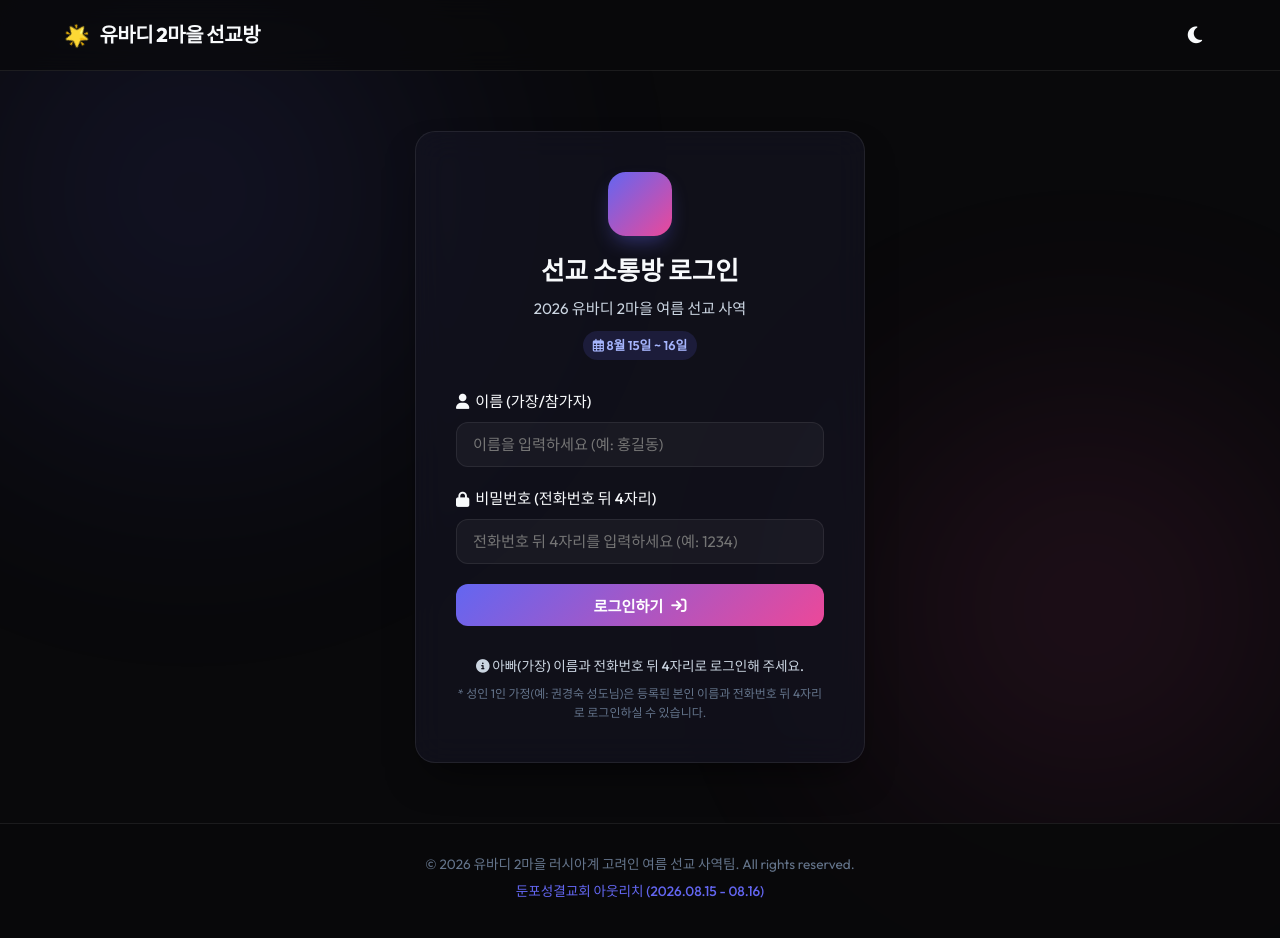
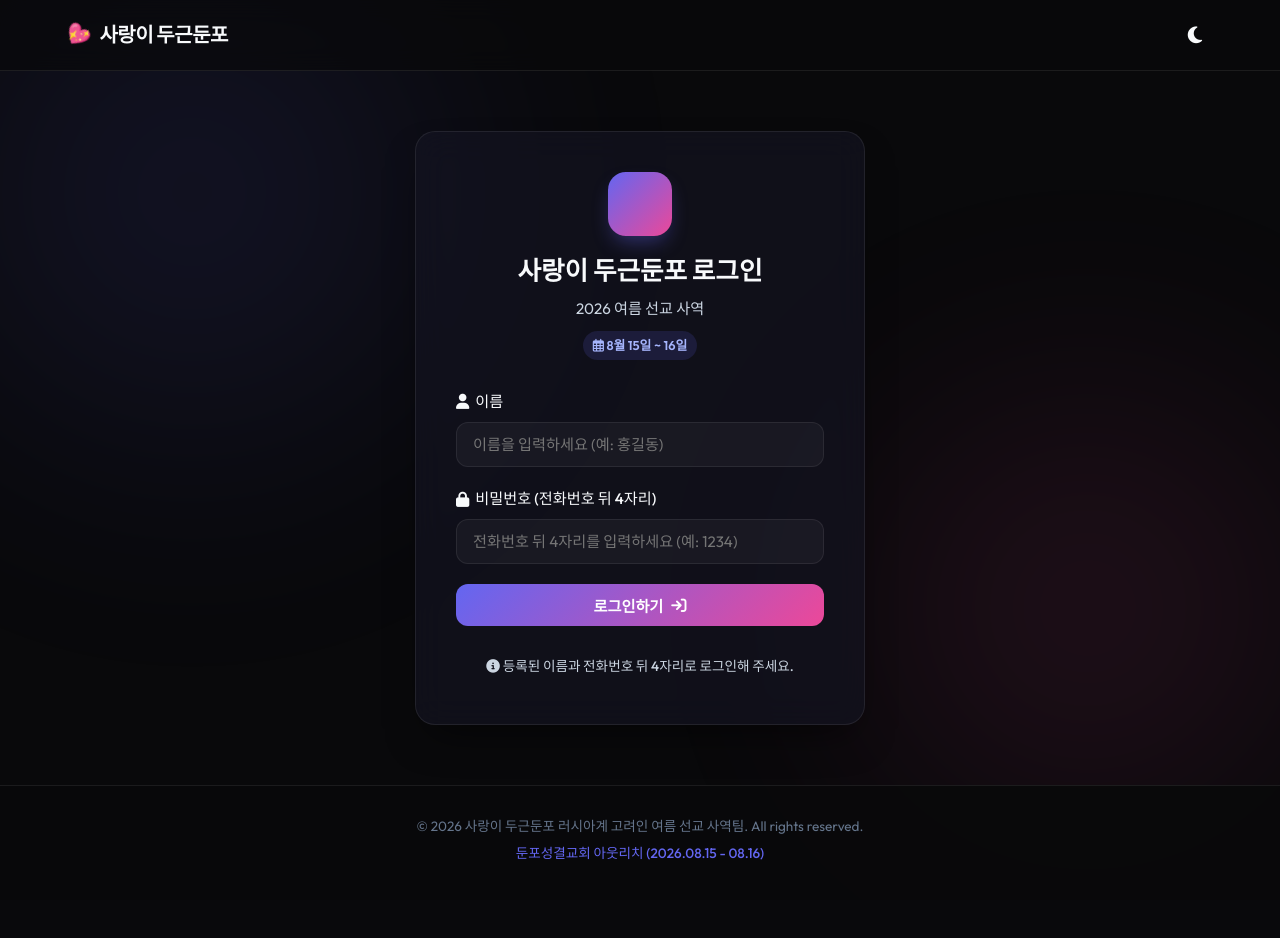
Before and after one commit to crossbow02/2026-summer-ubd, a Flask app: page /login in a window 1280 px wide. After the commit the page ends 860 px from the top, so only its background shows below. Run offline with Flask 3, Linux system fonts and the light colour scheme.

Commit message:
Rename service name to '사랑이 두근둔포' and simplify login page wording

```diff
--- a/templates/base.html
+++ b/templates/base.html
@@ -3,7 +3,7 @@
 <head>
     <meta charset="UTF-8">
     <meta name="viewport" content="width=device-width, initial-scale=1.0">
-    <title>{% block title %}유바디 2마을 여름 선교 소통방{% endblock %}</title>
+    <title>{% block title %}사랑이 두근둔포 소통방{% endblock %}</title>
     <!-- Google Fonts: Outfit & Noto Sans KR -->
     <link rel="preconnect" href="https://fonts.googleapis.com">
     <link rel="preconnect" href="https://fonts.gstatic.com" crossorigin>
@@ -31,7 +31,7 @@
     <header class="navbar">
         <div class="nav-container">
             <a href="{{ url_for('dashboard') }}" class="nav-logo">
-                <span class="emoji-spin">🌟</span> <span>유바디 2마을 선교방</span>
+                <span class="emoji-spin">💖</span> <span>사랑이 두근둔포</span>
             </a>
 
             <div class="nav-right-actions">
@@ -91,7 +91,7 @@
 
     <footer class="footer">
         <div class="footer-container">
-            <p>&copy; 2026 유바디 2마을 러시아계 고려인 여름 선교 사역팀. All rights reserved.</p>
+            <p>&copy; 2026 사랑이 두근둔포 러시아계 고려인 여름 선교 사역팀. All rights reserved.</p>
             <p class="church-info">둔포성결교회 아웃리치 (2026.08.15 - 08.16)</p>
         </div>
     </footer>
--- a/templates/families.html
+++ b/templates/families.html
@@ -1,13 +1,13 @@
 {% extends 'base.html' %}
 
-{% block title %}가정 명단 | 유바디 2마을 선교방{% endblock %}
+{% block title %}가정 명단 | 사랑이 두근둔포{% endblock %}
 
 {% block content %}
 <div class="dashboard-container">
     <!-- Header Roster Intro -->
     <div class="dashboard-header glass">
         <div class="welcome-section">
-            <h1>📋 유바디 2마을 선교 참가 가정 명단</h1>
+            <h1>📋 사랑이 두근둔포 참가 가정 명단</h1>
             <p>이번 8월 15~16일 둔포성결교회 러시아계 고려인 사역을 함께 준비하는 믿음의 가정들입니다.</p>
         </div>
         <div class="stats-row">
--- a/templates/family_edit.html
+++ b/templates/family_edit.html
@@ -1,6 +1,6 @@
 {% extends 'base.html' %}
 
-{% block title %}우리 가족 소개 등록 | 유바디 2마을 선교방{% endblock %}
+{% block title %}우리 가족 소개 등록 | 사랑이 두근둔포{% endblock %}
 
 {% block content %}
 <div class="edit-profile-container">
--- a/templates/gallery.html
+++ b/templates/gallery.html
@@ -1,6 +1,6 @@
 {% extends 'base.html' %}
 
-{% block title %}가족 소개 피드 | 유바디 2마을 선교방{% endblock %}
+{% block title %}가족 소개 피드 | 사랑이 두근둔포{% endblock %}
 
 {% block content %}
 <div class="gallery-container">
--- a/templates/intro.html
+++ b/templates/intro.html
@@ -1,6 +1,6 @@
 {% extends 'base.html' %}
 
-{% block title %}사역 소개 | 유바디 2마을 선교방{% endblock %}
+{% block title %}사역 소개 | 사랑이 두근둔포{% endblock %}
 
 {% block content %}
 <div class="presentation-container">
--- a/templates/login.html
+++ b/templates/login.html
@@ -1,6 +1,6 @@
 {% extends 'base.html' %}
 
-{% block title %}로그인 | 유바디 2마을 선교방{% endblock %}
+{% block title %}로그인 | 사랑이 두근둔포{% endblock %}
 
 {% block content %}
 <div class="login-wrapper">
@@ -9,8 +9,8 @@
             <div class="login-logo">
                 <i class="fa-solid fa-cross-sun"></i>
             </div>
-            <h1>선교 소통방 로그인</h1>
-            <p>2026 유바디 2마을 여름 선교 사역</p>
+            <h1>사랑이 두근둔포 로그인</h1>
+            <p>2026 여름 선교 사역</p>
             <span class="mission-dates"><i class="fa-regular fa-calendar-days"></i> 8월 15일 ~ 16일</span>
         </div>
 
@@ -22,7 +22,7 @@
 
         <form action="{{ url_for('login') }}" method="POST" class="login-form">
             <div class="form-group">
-                <label for="username"><i class="fa-solid fa-user"></i> 이름 (가장/참가자)</label>
+                <label for="username"><i class="fa-solid fa-user"></i> 이름</label>
                 <input type="text" id="username" name="username" placeholder="이름을 입력하세요 (예: 홍길동)" required autocomplete="username">
             </div>
 
@@ -38,10 +38,7 @@
 
         <div class="login-footer">
             <p class="login-hint">
-                <i class="fa-solid fa-circle-info"></i> 아빠(가장) 이름과 전화번호 뒤 4자리로 로그인해 주세요.
-            </p>
-            <p class="login-hint-sub">
-                * 성인 1인 가정(예: 권경숙 성도님)은 등록된 본인 이름과 전화번호 뒤 4자리로 로그인하실 수 있습니다.
+                <i class="fa-solid fa-circle-info"></i> 등록된 이름과 전화번호 뒤 4자리로 로그인해 주세요.
             </p>
         </div>
     </div>
--- a/templates/shared_schedule.html
+++ b/templates/shared_schedule.html
@@ -1,6 +1,6 @@
 {% extends 'base.html' %}
 
-{% block title %}사역 준비 일정 | 유바디 2마을 선교방{% endblock %}
+{% block title %}사역 준비 일정 | 사랑이 두근둔포{% endblock %}
 
 {% block head %}
 <!-- FullCalendar CDN -->
--- a/templates/target_children.html
+++ b/templates/target_children.html
@@ -1,6 +1,6 @@
 {% extends 'base.html' %}
 
-{% block title %}우리가 만날 아이들 | 유바디 2마을 선교방{% endblock %}
+{% block title %}우리가 만날 아이들 | 사랑이 두근둔포{% endblock %}
 
 {% block content %}
 <div class="kids-page-container">
--- a/templates/team_boards.html
+++ b/templates/team_boards.html
@@ -1,6 +1,6 @@
 {% extends 'base.html' %}
 
-{% block title %}팀별 소통방 | 유바디 2마을 선교방{% endblock %}
+{% block title %}팀별 소통방 | 사랑이 두근둔포{% endblock %}
 
 {% block content %}
 <div class="kids-page-container">
```
